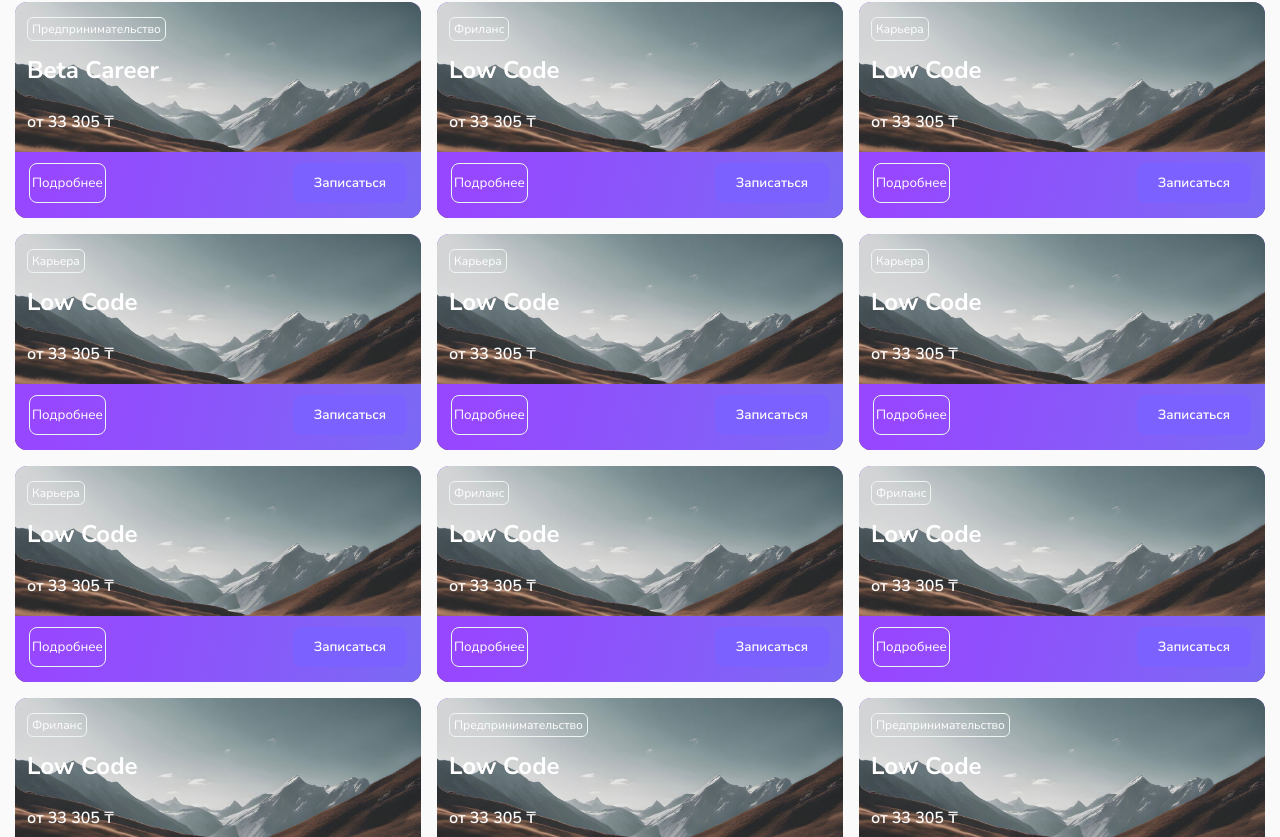
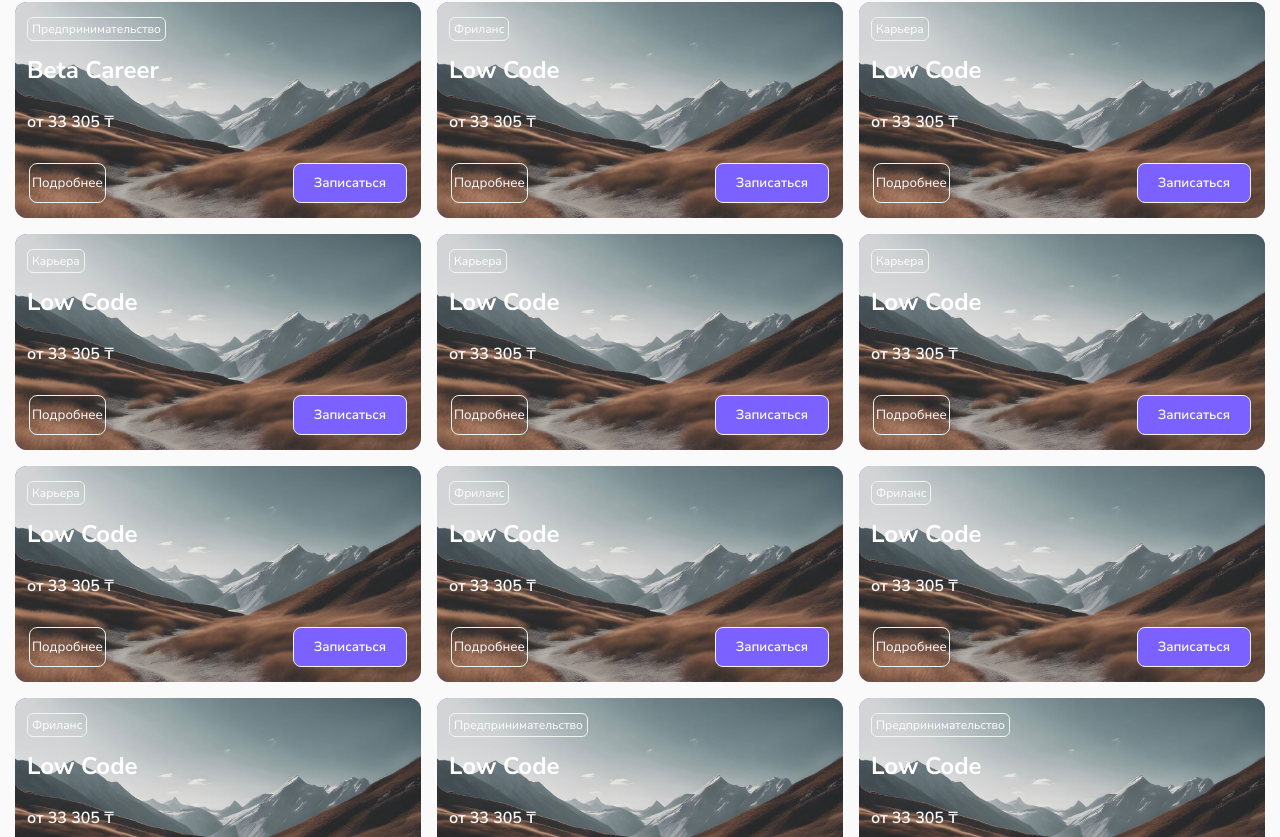
Before and after one commit to Azamat32/AstanaHub, a Vue app: page / in a window 1280 px wide. Shown: the part 763-1600 px from the top of the page. Built offline with nearby package versions, Linux system fonts and the light colour scheme.

Commit message:
change slider card

```diff
--- a/src/components/Modal/Modal.vue
+++ b/src/components/Modal/Modal.vue
@@ -99,7 +99,7 @@ export default {
   height: 0%;
   z-index: 5;
   bottom: -100%;
-  transition: bottom 0.8s ease, height 0.4s ease;
+  transition: bottom 0.4s ease, height 0.4s ease;
 }
 .modal.active {
   overflow: hidden;
--- a/src/components/SliderCard/SliderCard.vue
+++ b/src/components/SliderCard/SliderCard.vue
@@ -81,12 +81,11 @@ export default {
 .slider_item_hover_text {
   position: absolute;
   transition: 0.4s;
-
   background: linear-gradient(103.57deg, #9747ff 9.31%, #7a6af4 100%);
   color: #fff;
   padding: 90px 14px 0px 14px;
   transition: bottom 0.8s ease, height 0.4s ease;
-  bottom: -11%;
+  bottom: -100%;
   z-index: 2;
   height: 0%;
 }
@@ -147,7 +146,8 @@ export default {
 
 .slider_register_btn {
   background: rgba(123, 97, 255, 1);
-  border: 1px solid rgba(123, 97, 255, 1);
+  border: 1px solid rgba(237, 245, 240, 1);
+
   color: rgba(255, 255, 255, 1);
   border-radius: 8px;
   padding: 10px 20px;
@@ -157,10 +157,10 @@ export default {
 }
 .slider_register_btn:hover {
   border: 1px solid rgba(237, 245, 240, 1);
-  background: rgba(123, 97, 255, 1);
+  background: rgb(105, 75, 255);
 }
 .slider_item_button .btn:hover {
-  border: 1px solid rgba(123, 97, 255, 1);
+  background: rgb(105, 75, 255);
 
 
 }
```
